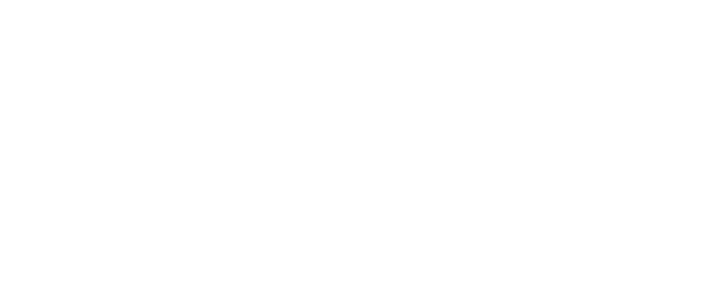
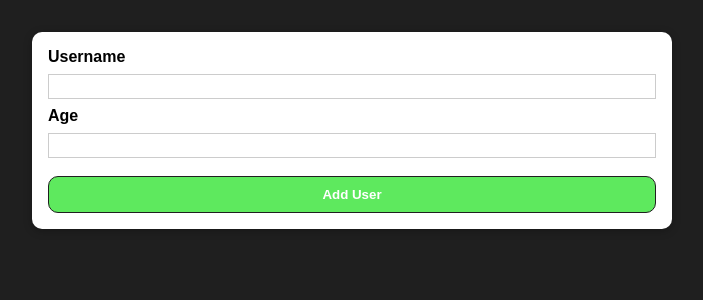
Before and after one commit to marovichn/react-practise, a React (Create React App) app: page / in a window 1280 px wide. Shown: the top 300 px of the page, without its empty margins (288-991 px from the left). Built offline with nearby package versions, Linux system fonts and the light colour scheme.

Commit message:
working...

```diff
--- a/src/App.js
+++ b/src/App.js
@@ -1,10 +1,10 @@
-import React from 'react';
-
+import React from "react";
+import AddUser from "./components/Users/AddUser";
 
 function App() {
   return (
     <div>
-
+      <AddUser />
     </div>
   );
 }
--- /dev/null
+++ b/src/components/UI/Button.js
@@ -0,0 +1,6 @@
+import React from "react";
+import btn from "./Button.module.css";
+const Button = (props) => {
+  return <button className={btn.btn}>{props.children}</button>;
+};
+export default Button;
--- /dev/null
+++ b/src/components/UI/Button.module.css
@@ -0,0 +1,10 @@
+.btn {
+  padding: 10px;
+  border-radius: 10px;
+  background-color: rgb(94, 233, 94);
+  color: white;
+  font-weight: bold;
+  border: 1px solid #1f1f1f;
+  width: 100%;
+  margin-top: 10px;
+}
--- /dev/null
+++ b/src/components/UI/Card.js
@@ -0,0 +1,9 @@
+import React from "react";
+import classes from "./Card.module.css";
+
+const Card = (props) => {
+  return (
+    <div className={`${classes.card} ${props.className}`}>{props.children}</div>
+  );
+};
+export default Card;
--- /dev/null
+++ b/src/components/UI/Card.module.css
@@ -0,0 +1,5 @@
+.card {
+  background: white;
+  box-shadow: 0 2px 8px rgba(0, 0, 0, 0.26);
+  border-radius: 10px;
+}
--- /dev/null
+++ b/src/components/Users/AddUser.js
@@ -0,0 +1,23 @@
+import React from "react";
+import Card from "../UI/Card";
+import style from "./AddUser.module.css";
+import Button from "../UI/Button";
+
+const AddUser = (props) => {
+  const addUserHandler = (e) => {
+    e.preventDeafult();
+  };
+
+  return (
+    <Card className={style.input}>
+      <form onSubmit={addUserHandler}>
+        <label htmlFor="username">Username</label>
+        <input id="username" type="text"></input>
+        <label htmlFor="age">Age</label>
+        <input id="age" type="number"></input>
+        <Button type="submit">Add User</Button>
+      </form>
+    </Card>
+  );
+};
+export default AddUser;
--- /dev/null
+++ b/src/components/Users/AddUser.module.css
@@ -0,0 +1,26 @@
+.input {
+  margin: 2rem auto;
+  padding: 1rem;
+  width: 90%;
+  max-width: 40rem;
+}
+
+.input label {
+  display: block;
+  font-weight: bold;
+  margin-bottom: 0.5rem;
+}
+
+.input input {
+  font: inherit;
+  display: block;
+  width: 100%;
+  border: 1px solid #ccc;
+  padding: 0.15rem;
+  margin-bottom: 0.5rem;
+}
+
+.input input:focus {
+  outline: none;
+  border-color: #4f005f;
+}
--- a/src/index.css
+++ b/src/index.css
@@ -4,6 +4,7 @@
 
 html {
   font-family: sans-serif;
+  background-color: #1f1f1f;
 }
 
 body {
```
